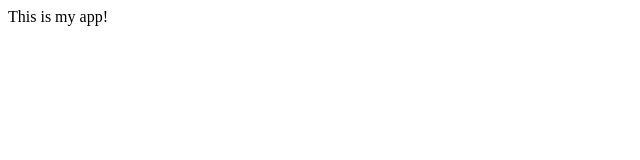
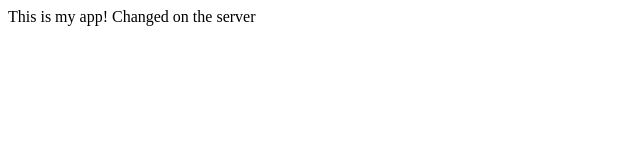
Before and after one commit to olu2017/myappssample, a plain HTML site: page index.html in a window 1280 px wide. Shown: the whole page, without its empty margins (0-640 px from the left). Drawn offline with Linux system fonts and the light colour scheme.

Commit message:
Update index.html

```diff
--- a/index.html
+++ b/index.html
@@ -4,6 +4,7 @@
 </head>
 <body>
   This is my app!
+  Changed on the server
 </body>
 
 </html>
```
